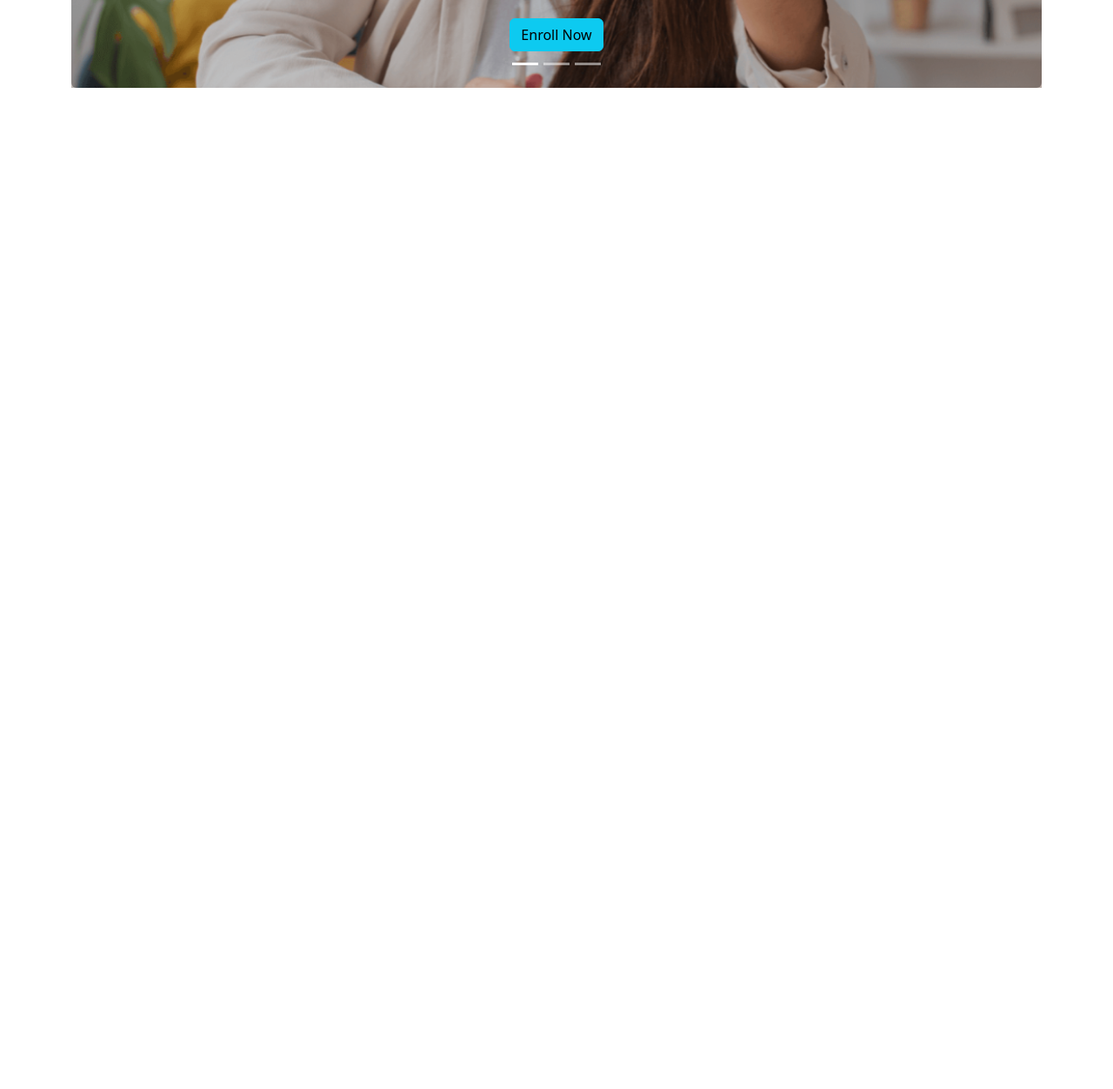
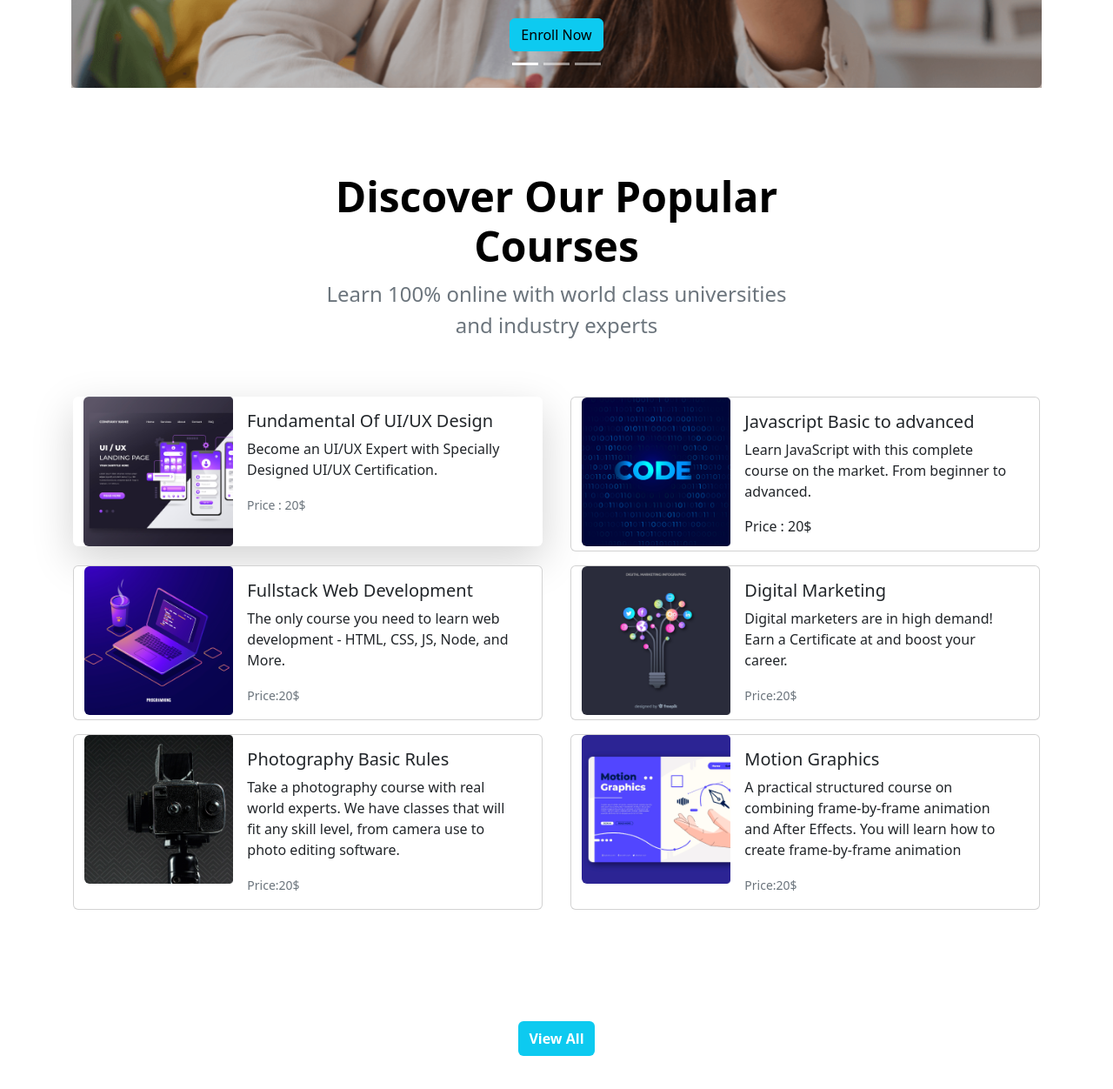
Before and after one commit to farhanarikta/QurioTech-Website, a plain HTML site: page index.html in a window 1280 px wide. Shown: the part 532-1784 px from the top of the page at 87% size. Before the commit the page ends 800 px from the top, so only its background shows below. Drawn offline with nearby package versions, Linux system fonts and the light colour scheme.

Commit message:
coursesection added

```diff
--- a/index.html
+++ b/index.html
@@ -100,6 +100,130 @@
         <!-- slider ends -->
 
     </header>
+    <main>
+      <!-- discover courses start -->
+      <section class="my-5">
+        <div class="container py-5">
+          <div class="row justify-content-center">
+              <div class="text-center col-10 col-sm-10 col-md-8 col-lg-6">
+                  <h1 class="display-5 fw-bold text-black text-capitalize">
+                      Discover Our Popular<br><span >Courses</span>
+                  </h1>
+                  <p class="text-secondary fs-4">Learn 100% online with world class universities and industry experts</p>
+              </div>
+          </div>
+      </div>
+
+          <div class="row g-6 justify-content-center" >
+            <!-- course 1 -->
+            <div class="card mb-3 d-flex flex-wrap justify-content-around align-items-center mx-3 card border border-0 shadow-lg h-100" style="max-width: 540px;">
+              <div class="row g-0">
+                <div class="col-md-4">
+                  <img src="images/course/course-1.png" class="img-fluid rounded-start" alt="...">
+                </div>
+                <div class="col-md-8">
+                  <div class="card-body">
+                    <h5 class="card-title">Fundamental Of UI/UX Design</h5>
+                    <p class="card-text">Become an UI/UX Expert with Specially Designed UI/UX Certification. </p>
+                    <p class="card-text"><small class="text-muted">Price : 20$</small></p>
+                  </div>
+                </div>
+              </div>
+            </div>
+          <!-- course-2 -->
+          <div class="card mb-3 d-flex flex-wrap justify-content-around align-items-center mx-3" style="max-width: 540px;">
+            <div class="row g-0">
+              <div class="col-md-4">
+                <img src="images/course/course-2.png" class="img-fluid rounded-start" alt="...">
+              </div>
+              <div class="col-md-8">
+                <div class="card-body">
+                  <h5 class="card-title">Javascript Basic to advanced</h5>
+                  <p class="card-text">Learn JavaScript with this complete course on the market. From beginner to advanced.</p>
+                  <p class="card-text"><small class="text-muted"></small>Price : 20$</p>
+                </div>
+              </div>
+            </div>
+          </div>
+          <!-- course-3 -->
+          <div class="card mb-3 d-flex flex-wrap justify-content-around align-items-center mx-3" style="max-width: 540px;">
+            <div class="row g-0">
+              <div class="col-md-4">
+                <img src="images/course/course-3.png" class="img-fluid rounded-start" alt="...">
+              </div>
+              <div class="col-md-8">
+                <div class="card-body">
+                  <h5 class="card-title">Fullstack Web Development</h5>
+                  <p class="card-text">The only course you need to learn web development - HTML, CSS, JS, Node, and More.</p>
+                  <p class="card-text"><small class="text-muted">Price:20$</small></p>
+                </div>
+              </div>
+            </div>
+          </div>
+          <!-- course-4 -->
+          <div class="card mb-3
+          d-flex flex-wrap justify-content-around align-items-center mx-3" style="max-width: 540px;">
+  <div class="row g-0">
+    <div class="col-md-4">
+      <img src="images/course/course-4.png" class="img-fluid rounded-start" alt="">
+    </div>
+    <div class="col-md-8">
+      <div class="card-body">
+        <h5 class="card-title">Digital Marketing</h5>
+        <p class="card-text">Digital marketers are in high demand! Earn a Certificate at and boost your career. </p>
+        <p class="card-text"><small class="text-muted">Price:20$</small></p>
+      </div>
+    </div>
+  </div>
+</div>
+
+          <!-- course-5 -->
+          <div class="card mb-3
+    d-flex flex-wrap justify-content-around align-items-center mx-3 " style="max-width: 540px;">
+  <div class="row g-0">
+    <div class="col-md-4 ">
+      <img src="images/course/course-5.png" class="img-fluid rounded-start" alt="...">
+    </div>
+    <div class="col-md-8">
+      <div class="card-body">
+        <h5 class="card-title">Photography Basic Rules</h5>
+        <p class="card-text">Take a photography course with real world experts. We have classes that will fit any skill level, from camera use to photo editing software.</p>
+        <p class="card-text"><small class="text-muted">Price:20$</small></p>
+      </div>
+    </div>
+  </div>
+</div>
+
+          <!-- course-6 -->
+          <div class="card mb-3
+    d-flex flex-wrap justify-content-around align-items-center mx-3" style="max-width: 540px;">
+  <div class="row g-0">
+    <div class="col-md-4">
+      <img src="images/course/course-6.png" class="img-fluid rounded-start" alt="...">
+    </div>
+    <div class="col-md-8">
+      <div class="card-body">
+        <h5 class="card-title">Motion Graphics</h5>
+        <p class="card-text">A practical structured course on combining frame-by-frame animation and After Effects. You will learn how to create frame-by-frame animation</p>
+        <p class="card-text"><small class="text-muted">Price:20$</small></p>
+      </div>
+    </div>
+  </div>
+</div>
+<div class="container my-5">
+  <div class="d-flex justify-content-center mt-5">
+      <a class="text-center btn btn-outline-none bg-info text-white border-0 my-3 py-2 fw-bold border border-2" type="submit">View All</a>
+  </div>
+</div>
+
+          </div>
+
+        </div>
+      </section>
+      <!-- discover courses end -->
+
+
+    </main>
 
     <!-- Bootstrap js cdn link -->
     <script src="https://cdn.jsdelivr.net/npm/bootstrap@5.2.0/dist/js/bootstrap.bundle.min.js"></script>
```
